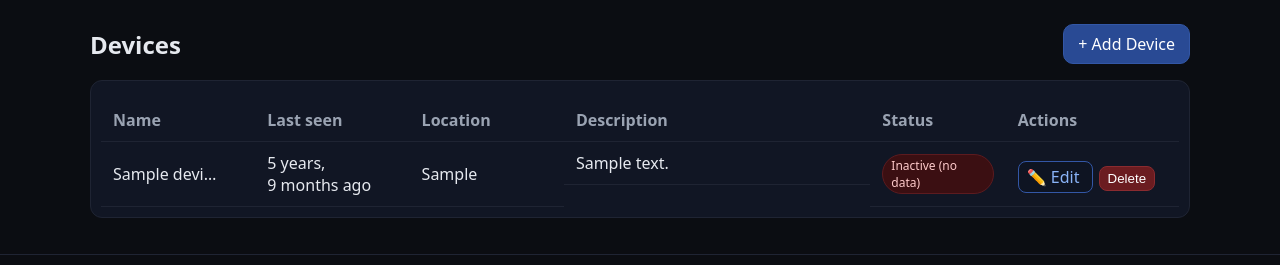
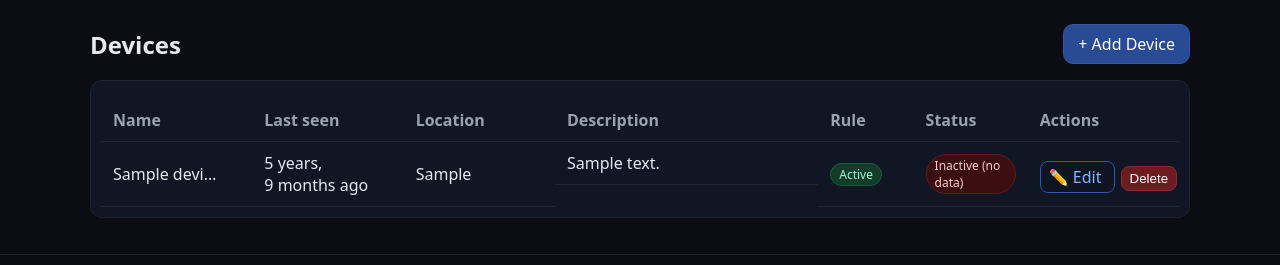
Before and after one commit to ErinFlyingSkyRocket/APSentinel, a Django app: page /ui/devices in a window 1280 px wide. Shown: the part 50-315 px from the top of the page. Run offline with Django 5.2, Linux system fonts and the light colour scheme; a user stored in the database is signed in; tables that the repository leaves empty hold one stand-in row (values such as "Sample post").

Commit message:
rule and is_active online

```diff
--- a/Django/devices/models.py
+++ b/Django/devices/models.py
@@ -14,6 +14,7 @@ class Device(models.Model):
 
     enrolled_at = models.DateTimeField(auto_now_add=True)
 
+    # this is your "rule active/inactive" toggle
     is_active = models.BooleanField(
         default=True,
         help_text="Uncheck to disable this device’s uploads."
@@ -21,6 +22,8 @@ class Device(models.Model):
 
     description = models.TextField(blank=True, null=True)
     location = models.CharField(max_length=128, blank=True, null=True)
+
+    # updated whenever the device sends an observation
     last_seen = models.DateTimeField(null=True, blank=True)
 
     def __str__(self):
@@ -28,9 +31,21 @@ class Device(models.Model):
 
     @property
     def is_online(self):
+        """
+        True if this device has been seen in the last 10 minutes.
+        This is what you'll show as 'Status'.
+        """
         if not self.last_seen:
             return False
         return timezone.now() - self.last_seen <= timedelta(minutes=10)
+
+    @property
+    def rule_active(self):
+        """
+        Alias to make templates clearer.
+        This is what you'll show as 'Rule Active'.
+        """
+        return self.is_active
 
     class Meta:
         indexes = [
--- a/Django/devices/views.py
+++ b/Django/devices/views.py
@@ -6,8 +6,8 @@ from django.db.models import ProtectedError
 from django.shortcuts import render, redirect, get_object_or_404
 from django.views.decorators.http import require_http_methods
 
+from .models import Device
 from evidence.models import AccessPointObservation  # FK check for delete
-from .models import Device
 
 # only used for the "Generate ECDSA keypair" button
 from cryptography.hazmat.primitives.asymmetric import ec
@@ -18,6 +18,9 @@ from cryptography.hazmat.primitives import serialization
 def devices_view(request):
     """
     List all registered devices.
+    We rely on:
+      - Device.is_active  -> your "rule" toggle
+      - Device.is_online  -> computed from last_seen (last 10 minutes)
     """
     devices = Device.objects.all().order_by("id")
     return render(request, "devices/list.html", {"devices": devices})
--- a/Django/templates/devices/list.html
+++ b/Django/templates/devices/list.html
@@ -15,9 +15,10 @@
         <th style="width:14%">Name</th>
         <th style="width:14%">Last seen</th>
         <th style="width:14%">Location</th>
-        <th style="width:30%">Description</th>
-        <th style="width:12%">Status</th>
-        <th style="width:16%">Actions</th>
+        <th style="width:26%">Description</th>
+        <th style="width:8%">Rule</th>
+        <th style="width:10%">Status</th>
+        <th style="width:14%">Actions</th>
       </tr>
     </thead>
     <tbody>
@@ -39,6 +40,16 @@
             {{ d.description|default:"—" }}
           </td>
 
+          {# NEW: rule column, maps to Device.is_active #}
+          <td>
+            {% if d.is_active %}
+              <span class="badge-active">Active</span>
+            {% else %}
+              <span class="badge-inactive">Inactive</span>
+            {% endif %}
+          </td>
+
+          {# Status = online or not in last 10 minutes #}
           <td>
             {% if d.is_active and d.is_online %}
               <span class="badge-active">Online</span>
@@ -66,7 +77,7 @@
           </td>
         </tr>
       {% empty %}
-        <tr><td colspan="6" style="text-align:center;opacity:.7;">No devices yet.</td></tr>
+        <tr><td colspan="7" style="text-align:center;opacity:.7;">No devices yet.</td></tr>
       {% endfor %}
     </tbody>
   </table>
```
Also changed, not shown: Django/templates/devices/edit.html (+6 -2 lines).
